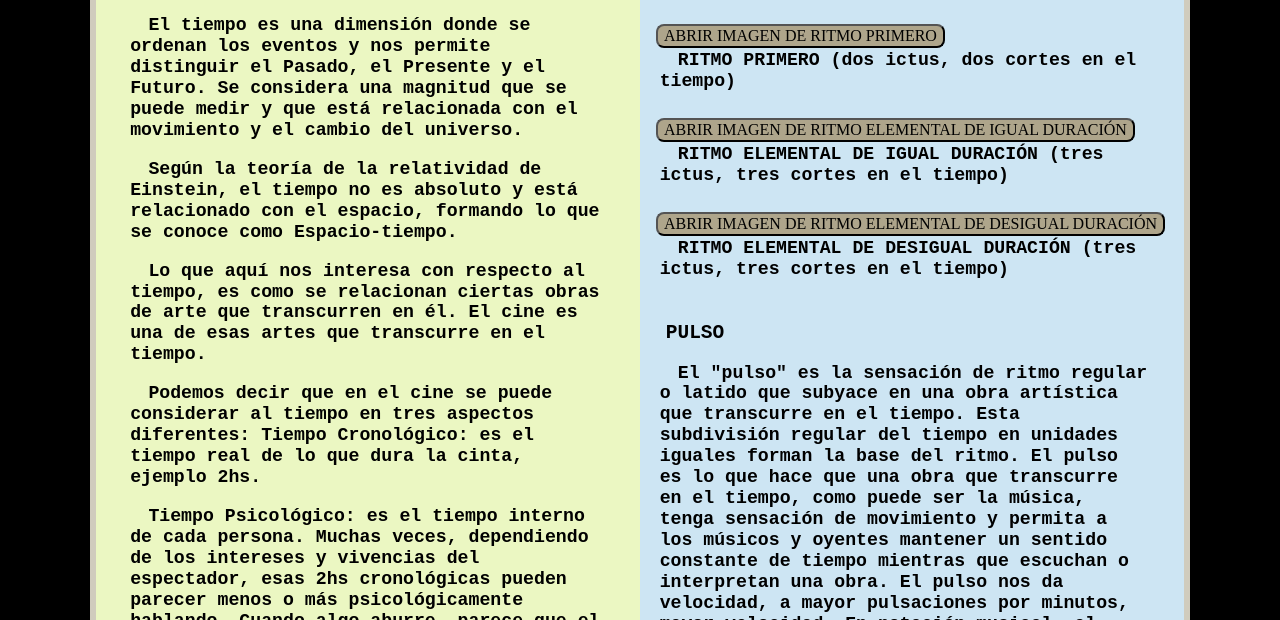
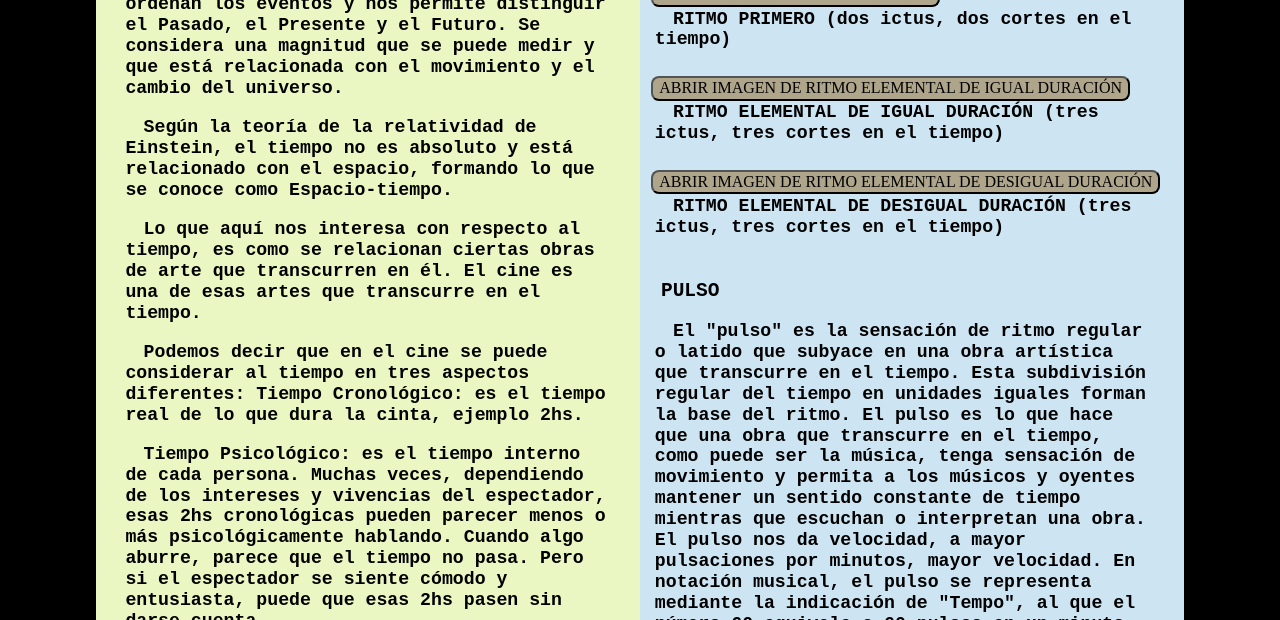
Before and after one commit to JIDFmusaud/BS, a plain HTML site: page ritmo1.html in a window 1280 px wide. Shown: the part 480-1100 px from the top of the page. Drawn offline with Linux system fonts and the light colour scheme.

Commit message:
Add files via upload

```diff
--- a/estiloR.css
+++ b/estiloR.css
@@ -21,8 +21,6 @@ button{
     width: 85%;
     height: auto;
     margin: auto;
-    padding-left: 0.4em;
-    padding-right: 0.4em;
     padding-top: 2em;
     padding-bottom: 2em;
     background-color: rgb(208, 204, 189);
@@ -44,7 +42,7 @@ h1{
     font-size: 2.6em;
     margin: 0.7em;
     text-align: center;
-    font-family: cursive;
+
     text-shadow: 5px 4px 10px rgb(167, 162, 162);
     background-color: azure;
     border-radius: 0.5em;
@@ -78,25 +76,22 @@ video{
     flex-direction: row;
     margin: auto;
     padding-bottom:2em;
-
     background-color: rgb(196, 187, 155);
 }
 
 .cajita1{
     width: 100%;
-    height: 100%;
+    height: auto;
     background-color: rgba(237, 249, 196, 0.966);
-    padding: 1em;
+    padding: 0.7em;
     border-radius: 1em;
 }
 
 .cajita2{
     width: 100%;
     height: auto;
-    margin: auto;
-    margin-top: 0px;
     background-color: rgb(205, 229, 243);
-    padding: 1em;
+    padding: 0.7em;
     border-radius: 1em;
 }
 
```
